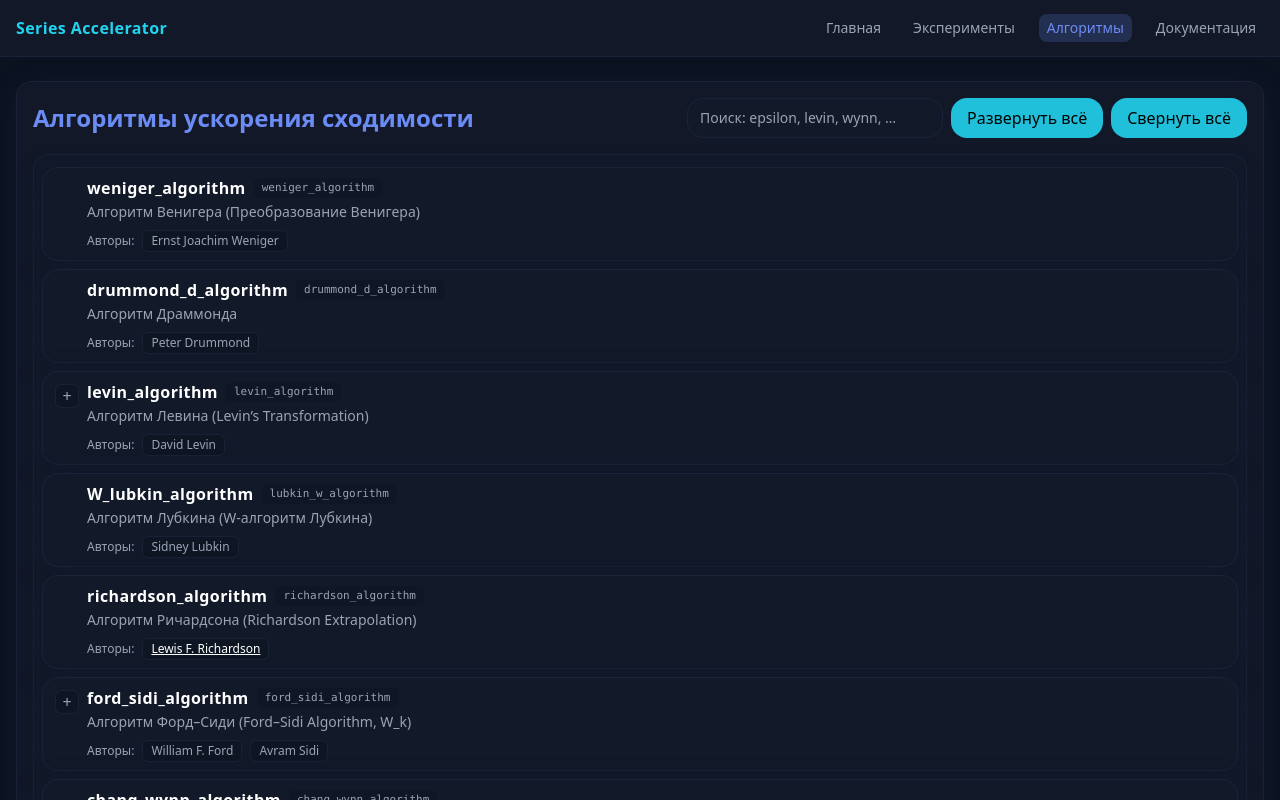
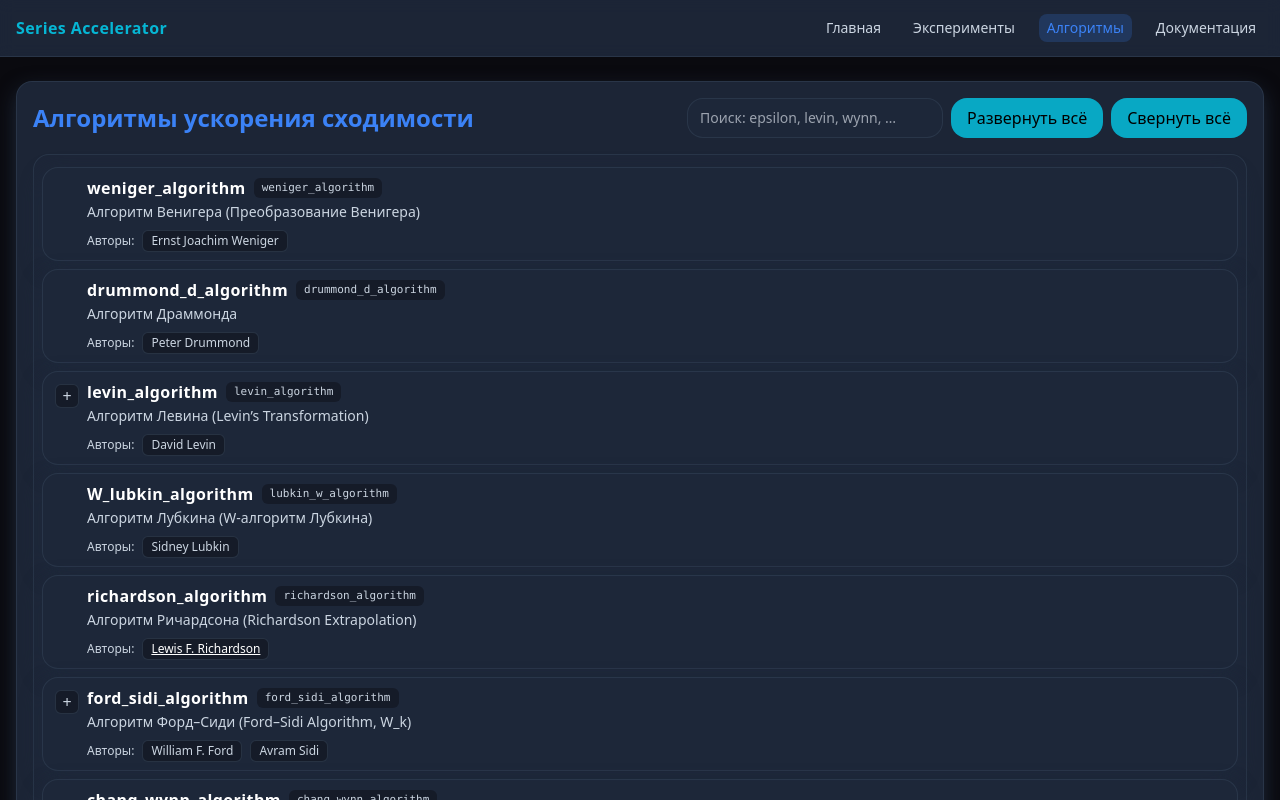
Before and after one commit to DarkLordRowan/shanks-university, a React (Vite) app in the folder frontend/: page /algorithms in a window 1280 px wide. Shown: the top 800 px of the page. Built offline with nearby package versions, Linux system fonts and the light colour scheme.

Commit message:
Frontend. Temp

```diff
--- a/frontend/src/data/algorithms.ts
+++ b/frontend/src/data/algorithms.ts
@@ -1,5 +1,4 @@
 import type { AlgNode } from "../types/algorithms";
-import type { AuthorId } from "../types/author.ts";
 
 // Дерево алгоритмов: используем только authorIds: AuthorId[]
 export const TREE: AlgNode[] = [
@@ -8,27 +7,33 @@ export const TREE: AlgNode[] = [
         title: "weniger_algorithm",
         subtitle: "Алгоритм Венигера (Преобразование Венигера)",
         document: "Weniger.pdf -> weniger_algorithm.pdf",
-        authorIds: ["weniger" satisfies AuthorId],
+        authorIds: ["weniger"],
         children: [],
     },
     {
         id: "drummond_d_algorithm",
         title: "drummond_d_algorithm",
         subtitle: "Алгоритм Драммонда",
-        authorIds: ["drummond" satisfies AuthorId],
+        authorIds: ["drummond"],
         children: [],
     },
     {
         id: "levin_algorithm",
         title: "levin_algorithm",
         subtitle: "Алгоритм Левина (Levin’s Transformation)",
-        authorIds: ["levin" satisfies AuthorId],
+        authorIds: ["levin"],
         children: [
+            {
+                id: "levin_basic_algorithm",
+                title: "levin_basic_algorithm",
+                subtitle: "Алгоритм Левина (базовый)",
+                authorIds: ["levin"],
+            },
             {
                 id: "levin_recursion_algorithm",
                 title: "levin_recursion_algorithm",
                 subtitle: "Алгоритм Левина (рекурсивный)",
-                authorIds: ["levin" satisfies AuthorId],
+                authorIds: ["levin"],
             },
         ],
     },
--- a/frontend/src/pages/AlgorithmPage.tsx
+++ b/frontend/src/pages/AlgorithmPage.tsx
@@ -4,28 +4,26 @@ import { TREE } from "../data/algorithms";
 import { resolveAuthors } from "../data/authors";
 import type { AlgNode } from "../types/algorithms";
 
-/** Найти узел по id */
+/* ===== поиск в дереве ===== */
 function findNodeById(nodes: AlgNode[], id: string): AlgNode | undefined {
     for (const n of nodes) {
         if (n.id === id) return n;
-        if (n.children) {
-            const child = findNodeById(n.children, id);
-            if (child) return child;
+        if (n.children?.length) {
+            const hit = findNodeById(n.children, id);
+            if (hit) return hit;
         }
     }
     return undefined;
 }
 
-/** База репозитория и пути (подправь при необходимости) */
+/* ===== GitHub-константы (подправь при необходимости) ===== */
 const GH = {
     owner: "DarkLordRowan",
     repo: "shanks-university",
     branch: "feature/structure",
-    // относительный путь внутри репо до папки с .tpp:
     folder: "shanks_transformation/include/series_acceleration/algorithm",
 };
 
-/** Построить ссылки на raw и обычную страницу GitHub */
 function buildLinks(algId: string) {
     const path = `${GH.folder}/${algId}.tpp`;
     const raw = `https://raw.githubusercontent.com/${GH.owner}/${GH.repo}/${GH.branch}/${path}`;
@@ -33,14 +31,13 @@ function buildLinks(algId: string) {
     return { raw, web, path };
 }
 
-/** Просмотрщик исходника */
+/* ===== CodeViewer с подсветкой ===== */
 const CodeViewer: React.FC<{ url: string; filename: string }> = ({ url, filename }) => {
-    const [code, setCode] = React.useState<string>("");
+    const [code, setCode] = React.useState("");
     const [loading, setLoading] = React.useState(true);
     const [error, setError] = React.useState<string | null>(null);
     const codeRef = React.useRef<HTMLElement | null>(null);
 
-    // загрузка исходника
     React.useEffect(() => {
         let alive = true;
         setLoading(true);
@@ -58,21 +55,16 @@ const CodeViewer: React.FC<{ url: string; filename: string }> = ({ url, filename
         };
     }, [url]);
 
-    // подсветка после установки текста
     React.useEffect(() => {
         if (!code || !codeRef.current) return;
-
         let cancelled = false;
-
         (async () => {
-            // динамически тянем только нужное
             const hljs = (await import("highlight.js/lib/core")).default;
             const { default: cpp } = await import("highlight.js/lib/languages/cpp");
             if (cancelled) return;
             hljs.registerLanguage("cpp", cpp);
             hljs.highlightElement(codeRef.current!);
         })();
-
         return () => {
             cancelled = true;
         };
@@ -104,6 +96,7 @@ const CodeViewer: React.FC<{ url: string; filename: string }> = ({ url, filename
     );
 };
 
+/* ===== страница алгоритма ===== */
 const AlgorithmPage: React.FC = () => {
     const { id } = useParams<{ id: string }>();
     const node = id ? findNodeById(TREE, id) : undefined;
@@ -118,6 +111,16 @@ const AlgorithmPage: React.FC = () => {
     }
 
     const authors = resolveAuthors(node.authorIds);
+    const hasChildren = !!node.children?.length;
+
+    // Если есть подалгоритмы — считаем их «реализациями» и показываем список ссылок
+    const implementations = (node.children ?? []).slice().sort((a, b) => {
+        // кидаем «базовую» наверх, если в подзаголовке есть "базов" или id/название содержит "one"
+        const aBase = /базов|(^|_)one(_|$)/i.test((a.subtitle ?? "") + " " + a.id + " " + a.title);
+        const bBase = /базов|(^|_)one(_|$)/i.test((b.subtitle ?? "") + " " + b.id + " " + b.title);
+        return Number(bBase) - Number(aBase);
+    });
+
     const { raw, web, path } = buildLinks(node.id);
 
     return (
@@ -147,21 +150,47 @@ const AlgorithmPage: React.FC = () => {
                     </div>
                 )}
 
+                {!hasChildren ? (
+                    <>
                         <div className="flex flex-wrap items-center gap-3 text-sm">
                             <span className="text-textDim">Файл:</span>
                             <code className="rounded bg-surface/40 px-2 py-[2px]">{path}</code>
                             <a href={web} target="_blank" rel="noreferrer" className="link">Открыть на GitHub</a>
                         </div>
-
                         {node.document && (
                             <div className="text-sm text-textDim">Документ: {node.document}</div>
                         )}
-
                         <Link to="/algorithms" className="btn mt-2">← Назад к списку</Link>
+                    </>
+                ) : (
+                    <>
+                        <div className="rounded-xl2 border border-border/60 bg-panel/70 p-3">
+                            <div className="mb-2 font-semibold">Реализации:</div>
+                            <ul className="space-y-1">
+                                {implementations.map((child) => (
+                                    <li key={child.id} className="flex items-center gap-2">
+                                        <span className="inline-block h-2 w-2 rounded-full bg-accent/90" />
+                                        <Link to={`/algorithms/${child.id}`} className="link">
+                                            {child.title}
+                                        </Link>
+                                        {child.subtitle && (
+                                            <span className="text-xs text-textDim">— {child.subtitle}</span>
+                                        )}
+                                    </li>
+                                ))}
+                            </ul>
+                            <p className="mt-3 text-xs text-textDim">
+                                Этот алгоритм имеет несколько вариантов реализации. Откройте соответствующую страницу, чтобы посмотреть исходный код.
+                            </p>
                         </div>
 
-            {/* viewer кода из raw.githubusercontent.com */}
-            <CodeViewer url={raw} filename={`${node.id}.tpp`} />
+                        <Link to="/algorithms" className="btn">← Назад к списку</Link>
+                    </>
+                )}
+            </div>
+
+            {/* Показываем исходник только для листьев */}
+            {!hasChildren && <CodeViewer url={raw} filename={`${node.id}.tpp`} />}
         </div>
     );
 };
--- a/frontend/tailwind.config.js
+++ b/frontend/tailwind.config.js
@@ -5,17 +5,17 @@ export default {
         extend: {
             colors: {
                 // фон и панели
-                surface: "#0b1220",   // общий фон
-                panel:   "#131a2a",   // карточки / header
+                surface: "#0a0a0f",   // ещё темнее фон
+                panel:   "#1e293b",   // заметно светлее для контраста
                 // акценты
-                primary:   "#6c8cf5", // синий
-                secondary: "#a78bfa", // фиолетовый
-                accent:    "#22d3ee", // бирюзовый
-                border:    "#1f2a44",
-                textDim:   "#9aa4b2",
+                primary:   "#3b82f6", // ярко-синий
+                secondary: "#a855f7", // насыщенный фиолетовый
+                accent:    "#06b6d4", // яркая бирюза
+                border:    "#334155", // более заметная обводка
+                textDim:   "#cbd5e1", // светло-серый, лучше читается на тёмном фоне
             },
             boxShadow: {
-                panel: "0 6px 24px rgba(0,0,0,.35)",
+                panel: "0 8px 20px rgba(0,0,0,0.6)", // более выражённая тень
             },
             borderRadius: {
                 xl2: "1rem",
```
Lines whose indentation alone changed are shown as unchanged.
